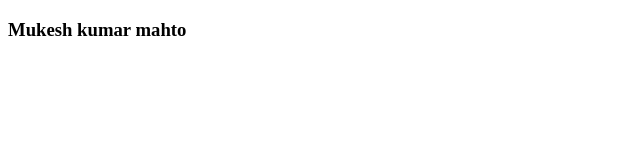
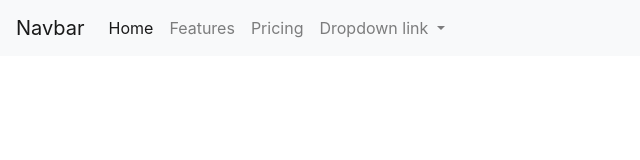
Before and after one commit to mkmahto2/webbze, a plain HTML site: page index.html in a window 1280 px wide. Shown: the whole page, without its empty margins (0-640 px from the left). Drawn offline with nearby package versions, Linux system fonts and the light colour scheme.

Commit message:
added bootstrap

```diff
--- a/index.html
+++ b/index.html
@@ -3,9 +3,39 @@
 <head>
     <meta charset="UTF-8">
     <meta name="viewport" content="width=device-width, initial-scale=1.0">
+    <link rel="stylesheet" href="https://maxcdn.bootstrapcdn.com/bootstrap/4.0.0/css/bootstrap.min.css" integrity="sha384-Gn5384xqQ1aoWXA+058RXPxPg6fy4IWvTNh0E263XmFcJlSAwiGgFAW/dAiS6JXm" crossorigin="anonymous">
     <title>Web bzee</title>
 </head>
 <body>
-    <h3>Mukesh kumar mahto</h3>
+
+    <nav class="navbar navbar-expand-lg navbar-light bg-light">
+        <a class="navbar-brand" href="#">Navbar</a>
+        <button class="navbar-toggler" type="button" data-toggle="collapse" data-target="#navbarNavDropdown" aria-controls="navbarNavDropdown" aria-expanded="false" aria-label="Toggle navigation">
+          <span class="navbar-toggler-icon"></span>
+        </button>
+        <div class="collapse navbar-collapse" id="navbarNavDropdown">
+          <ul class="navbar-nav">
+            <li class="nav-item active">
+              <a class="nav-link" href="#">Home <span class="sr-only">(current)</span></a>
+            </li>
+            <li class="nav-item">
+              <a class="nav-link" href="#">Features</a>
+            </li>
+            <li class="nav-item">
+              <a class="nav-link" href="#">Pricing</a>
+            </li>
+            <li class="nav-item dropdown">
+              <a class="nav-link dropdown-toggle" href="#" id="navbarDropdownMenuLink" data-toggle="dropdown" aria-haspopup="true" aria-expanded="false">
+                Dropdown link
+              </a>
+              <div class="dropdown-menu" aria-labelledby="navbarDropdownMenuLink">
+                <a class="dropdown-item" href="#">Action</a>
+                <a class="dropdown-item" href="#">Another action</a>
+                <a class="dropdown-item" href="#">Something else here</a>
+              </div>
+            </li>
+          </ul>
+        </div>
+      </nav>
 </body>
 </html>
```
